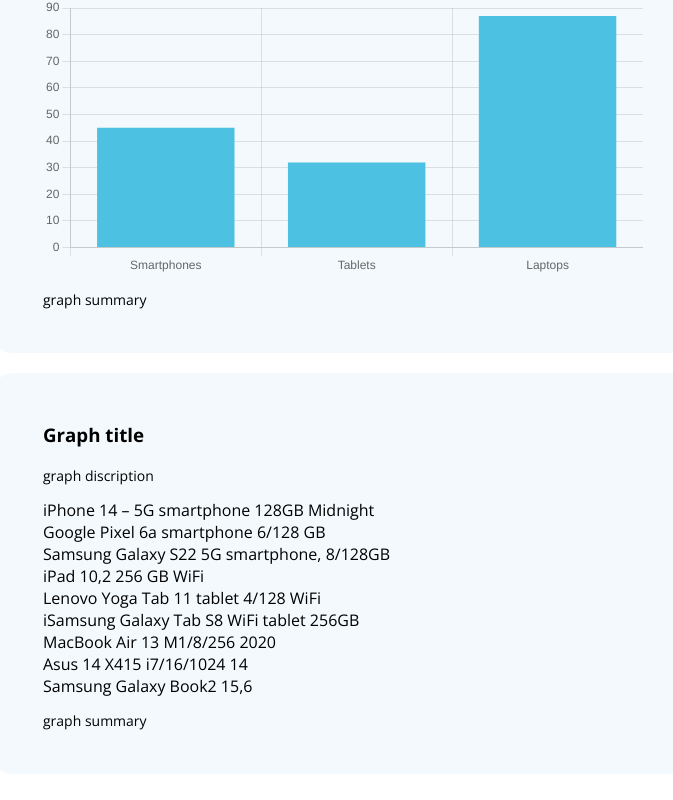
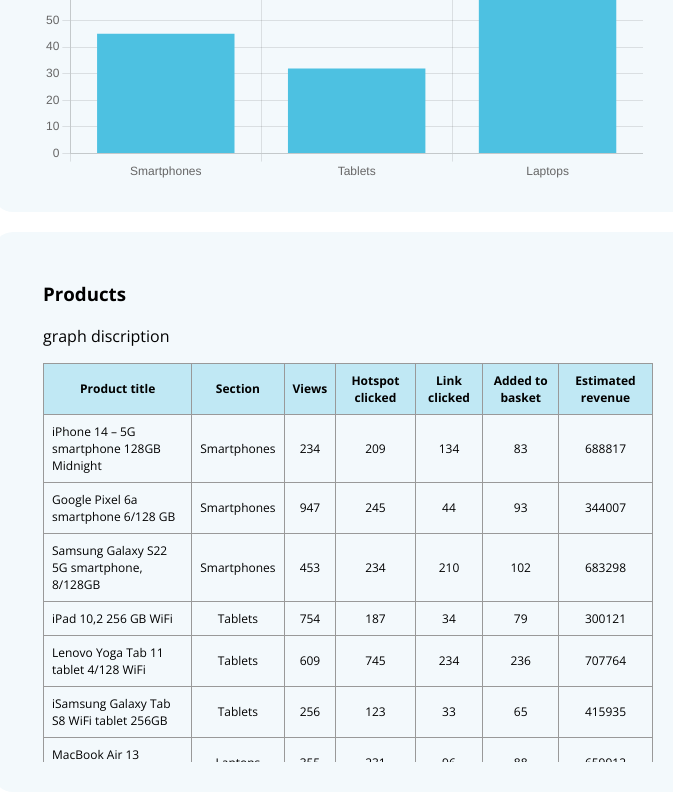
Before and after one commit to sona-juhasova/Statistics-page-AVIOU, a React (Create React App) app in the folder aviou-dashboard/: page / in a window 1280 px wide. Shown: the part 1982-2782 px from the top of the page, without its empty margins (607-1280 px from the left). Before the commit the page ends 2756 px from the top, so only its background shows below. Built offline with nearby package versions, Linux system fonts and the light colour scheme.

Commit message:
table done

```diff
--- a/aviou-dashboard/src/components/content/content.css
+++ b/aviou-dashboard/src/components/content/content.css
@@ -1,6 +1,7 @@
 .content {
     width: calc(100vw - 500px);
     height: 100%;
+    padding-bottom: 30px;
 
 
 }
--- a/aviou-dashboard/src/components/graphs/graphs.css
+++ b/aviou-dashboard/src/components/graphs/graphs.css
@@ -94,16 +94,46 @@
 
 }
 
-/* sessions _______________________________ */
-
-
-
-/* scrolling _______________________________ */
-
-
-
-/* section views _______________________________ */
-
 
 
 /* products _______________________________ */
+
+ .graph-wrapper-products {
+    margin: 20px 0 0 0;
+    width: 640px;
+
+    padding: 30px 10px 30px 50px;
+    border-radius: 20px;
+    background-color: #F3F9FC;
+ }
+
+.products-wrapper {
+    padding-right: 30px;
+    height: 500px;
+    overflow-y: scroll;
+}
+
+.products-table {
+    border-collapse: collapse;
+  }
+
+  .products-table  td, th {
+    border: 1px solid #999;
+    padding: 0.5rem;
+    text-align: center;
+    vertical-align: middle;
+    font-size: 12px;
+  }
+
+  .row-header {
+    font-weight: bold;
+    background: rgba(77, 193, 225, 0.3);
+  }
+
+.product-title {
+    text-align: left !important;
+}
+
+.products-table  td:hover{
+    background: rgba(77, 193, 225, 0.3);
+  }
--- a/aviou-dashboard/src/components/graphs/kpi.js
+++ b/aviou-dashboard/src/components/graphs/kpi.js
@@ -45,7 +45,7 @@
         </div>
 
         <div className='kpi-element'>
-          <span className='kpi-element-header'>Scrolled over 90% (users)</span>
+          <span className='kpi-element-header'>Users completed catalogue (scrolled over 90%)</span>
           <span className='kpi-element-number'>{data.scrolled_over_90}%</span>
           <div className='kpi-element-comparison'>
             <div>
@@ -77,7 +77,7 @@
         </div>
 
         <div className='kpi-element'>
-          <span className='kpi-element-header'>Value of products added to basket</span>
+          <span className='kpi-element-header'>Value of products added to basket (DKK)</span>
           <span className='kpi-element-number'>{data.add_to_basket_value_total}</span>
           <div className='kpi-element-comparison'>
             <div>
@@ -93,7 +93,7 @@
         </div>
 
         <div className='kpi-element'>
-          <span className='kpi-element-header'>Average value of products added to basket</span>
+          <span className='kpi-element-header'>Average value of products added to basket (DKK)</span>
           <span className='kpi-element-number'>{data.add_to_basket_value_average}</span>
           <div className='kpi-element-comparison'>
             <div>
--- a/aviou-dashboard/src/components/graphs/products.js
+++ b/aviou-dashboard/src/components/graphs/products.js
@@ -2,25 +2,59 @@
 import './graphs.css';
 
 
-function Products({data}) {
+function Products({ data }) {
   console.log(data);
-    return (
-      <div className='graph-wrapper'>
-                <h3>Graph title</h3>
-                <p>graph discription</p>
+  return (
+    <div className='graph-wrapper-products'>
+       <div className='products-wrapper'>
+      <h3>Products</h3>
+      <p>graph discription</p>
+
+      <table className='products-table'>
 
 
-      <div className = "products" id="products_content" >
-      {data.map((product) => (
-          <div className="product">{product.product_title}</div>
+
+      <div  id="products_content" >
+
+      <tr className='products-table-row row-header'>
+              <td className="product">Product title</td>
+              <td className="product">Section</td>
+              <td className="product">Views</td>
+              <td className="product">Hotspot clicked</td>
+              <td className="product">Link clicked</td>
+              <td className="product">Added to basket</td>
+              <td className="product">Estimated revenue</td>
+
+
+            </tr>
+
+        {data.map((product) => (
+
+
+            <tr className='products-table-row'>
+              <td className="product product-title">{product.product_title}</td>
+              <td className="product">{product.section}</td>
+              <td className="product">{product.views}</td>
+              <td className="product">{product.hotspot_clicks}</td>
+              <td className="product">{product.link_clicked}</td>
+              <td className="product">{product.added_to_basket}</td>
+              <td className="product">{product.estimated_revenue}</td>
+
+            </tr>
+
+
         ))}
 
-   </div>
+      </div>
+
+      </table>
 
 
-   <p>graph summary</p>
 
-</div>
+      </div>
+
+
+    </div>
   );
 }
 
--- a/aviou-dashboard/src/components/graphs/scrolling.js
+++ b/aviou-dashboard/src/components/graphs/scrolling.js
@@ -39,8 +39,6 @@
             </div>
 
 
-            <p>graph summary</p>
-
 </div>
         );
     }
--- a/aviou-dashboard/src/components/graphs/sections.js
+++ b/aviou-dashboard/src/components/graphs/sections.js
@@ -39,8 +39,6 @@
             </div>
 
 
-            <p>graph summary</p>
-
 </div>
         );
     }
--- a/aviou-dashboard/src/components/graphs/sessions.js
+++ b/aviou-dashboard/src/components/graphs/sessions.js
@@ -39,7 +39,6 @@
             </div>
 
 
-            <p>graph summary</p>
 
 </div>
 
```
